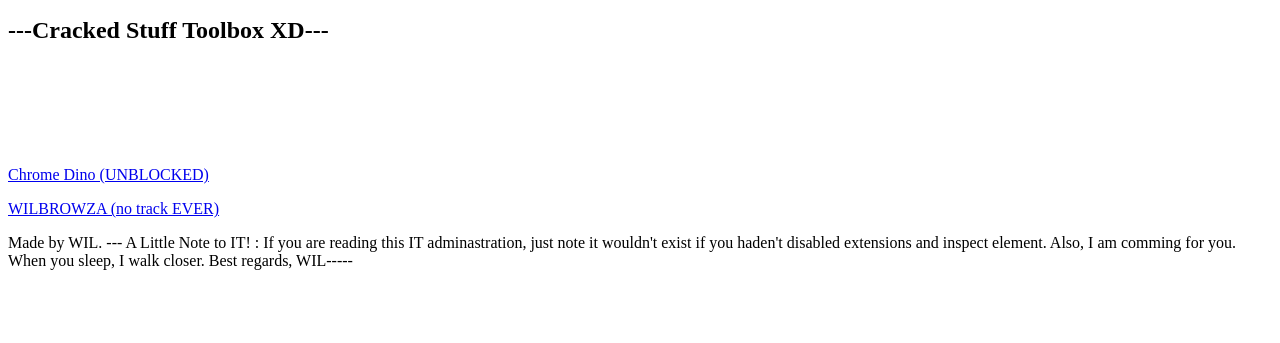
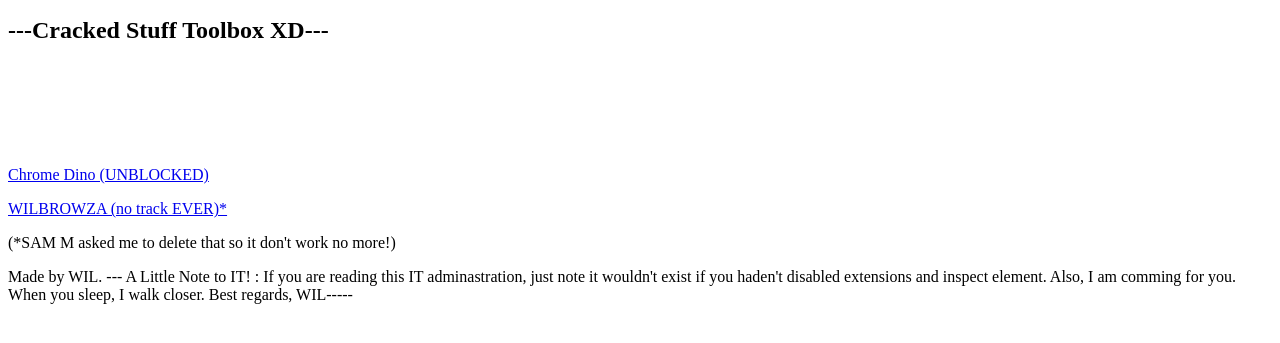
Before and after one commit to fuknoodles/ChromebookUnblocker_FINAL--------------------deleted404errorthisisdeadsodontusethisagainlol, a plain HTML site: page index.html in a window 1280 px wide. Shown: the part 87-430 px from the top of the page. Drawn offline with Linux system fonts and the light colour scheme.

Commit message:
Update index.html

```diff
--- a/index.html
+++ b/index.html
@@ -18,9 +18,9 @@
 
 <p></p>
 
-<a href="#" onClick="window.open('https://cse.google.com/cse?cx=e05cdf3c49c984aa3','pagename','resizable,height=260,width=370'); return false;">WILBROWZA (no track EVER)</a><noscript>You need Javascript to use the previous link or use <a href="yourpage.htm" target="_blank">Chrome Dino (UNBLOCKED)</a></noscript>
+<a href="#" onClick="window.open('https://cse.google.com/cse?cx=e05cdf3c49c984aa3','pagename','resizable,height=260,width=370'); return false;">WILBROWZA (no track EVER)*</a><noscript>You need Javascript to use the previous link or use <a href="yourpage.htm" target="_blank">Chrome Dino (UNBLOCKED)</a></noscript>
 
 <p></p>
 
-
+<p>(*SAM M asked me to delete that so it don't work no more!) </p>
 Made by WIL. --- A Little Note to IT! : If you are reading this IT adminastration, just note it wouldn't exist if you haden't disabled extensions and inspect element. Also, I am comming for you. When you sleep, I walk closer. Best regards, WIL-----
```
